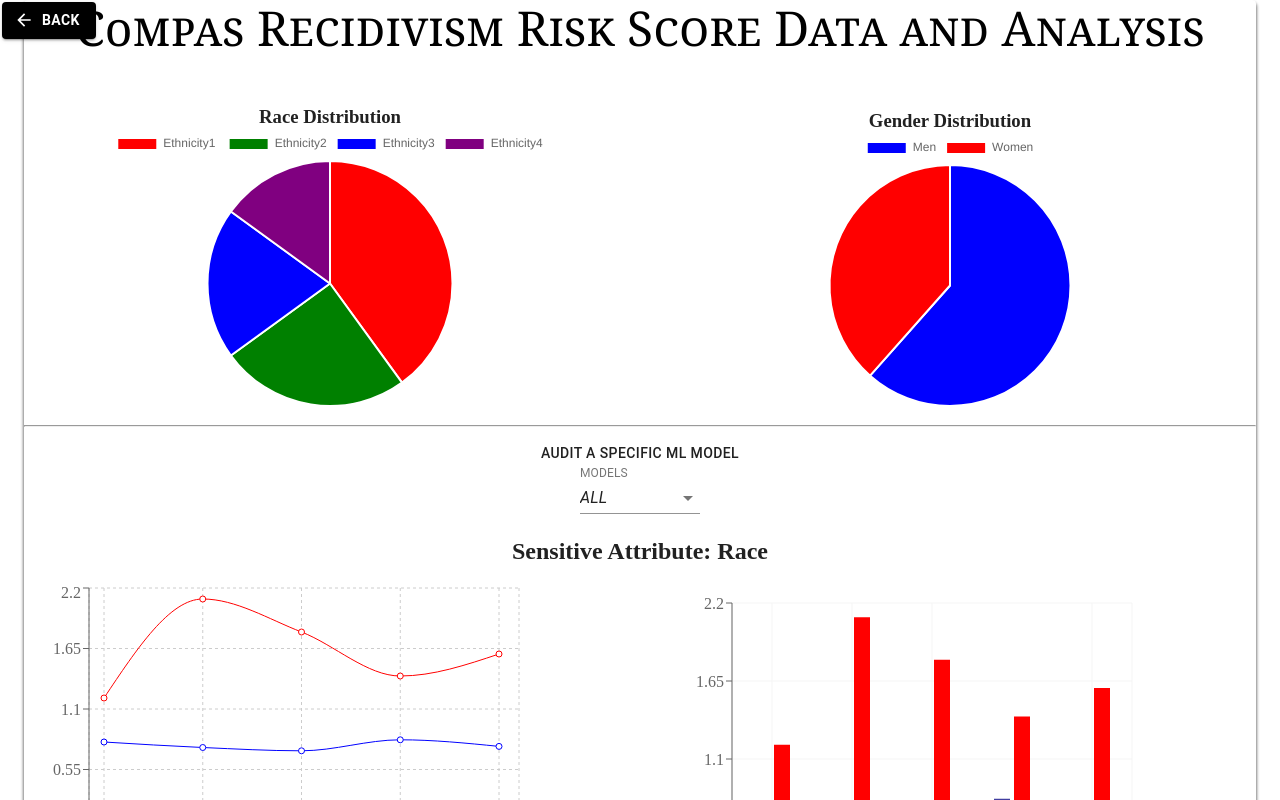
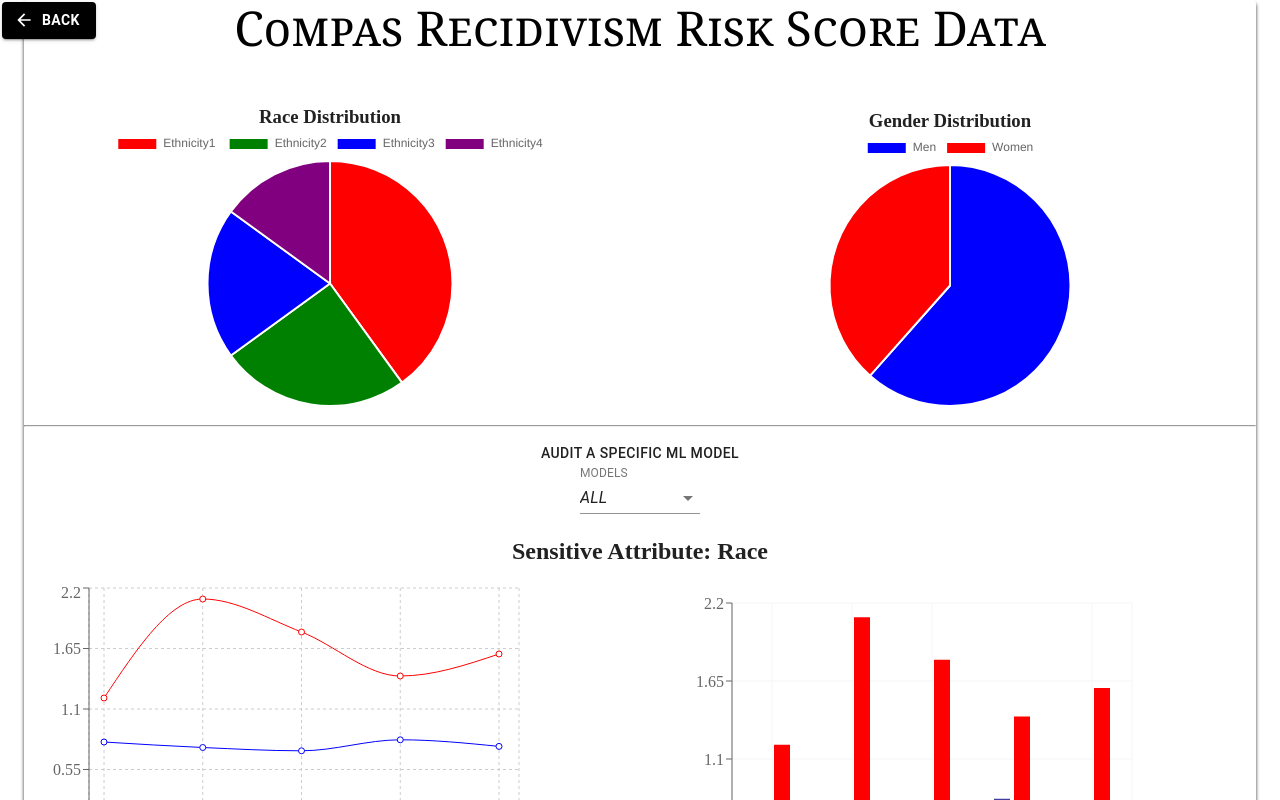
Before and after one commit to GiwrgosTerezakis/BAT, a React (Create React App) app: page /Data/1 in a window 1280 px wide. Shown: the top 800 px of the page. Built offline with nearby package versions, Linux system fonts and the light colour scheme.

Commit message:
working in different enviroment

```diff
--- a/src/COMPAS.js
+++ b/src/COMPAS.js
@@ -85,7 +85,7 @@
             variant='h3'
             align='center'
             style={{ marginTop: 0, paddingTop: 0 ,marginBottom: 0}}>
-            Cοmpas Recidivism Risk Score Data and Analysis
+            Cοmpas Recidivism Risk Score Data
           </Typography>
 
           <Grid container spacing={1} alignItems="flex-start" >
```
